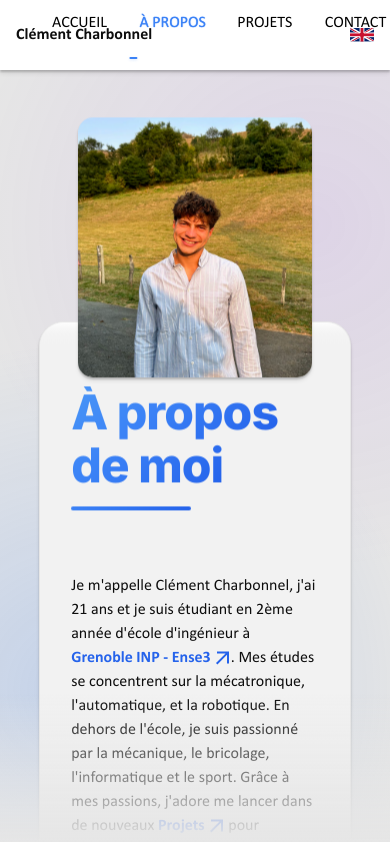
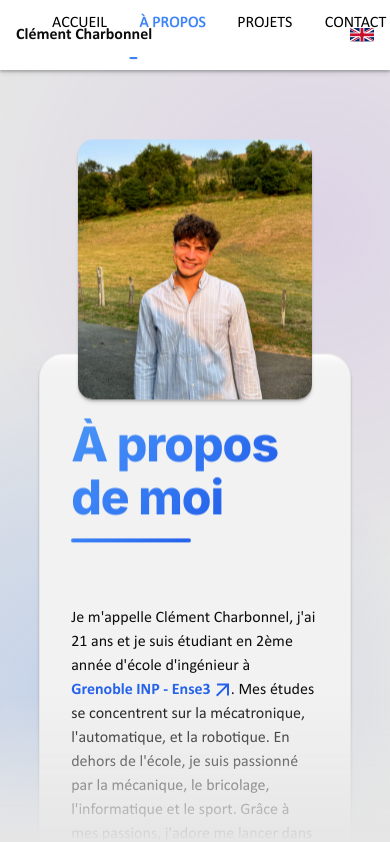
Before and after one commit to Clement38420/portfolio, a Vue app: page /about in a window 390 px wide. Shown: the top 842 px of the page. Built offline with nearby package versions, Linux system fonts and the light colour scheme.

Commit message:
feat(AboutView): improve layout for smaller screens
Adjust padding and margin for hero and section2 elements because they were too spaced out.

```diff
--- a/src/views/AboutView.vue
+++ b/src/views/AboutView.vue
@@ -515,6 +515,14 @@ onMounted(() => {
 }
 
 @media (max-width: 1200px) {
+  .hero {
+    padding-bottom: 0;
+  }
+
+  .section2 {
+    margin-top: 64px;
+  }
+
   .hero-card {
     padding-top: 64px;
     padding-right: clamp(12px, 10%, 64px);
```
